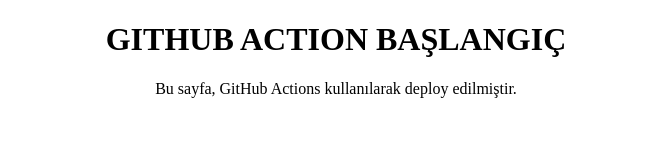
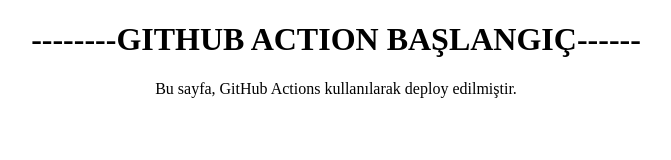
Before and after one commit to hakanbayraktar/github-action-simple, a plain HTML site: page index.html in a window 1280 px wide. Shown: the whole page, without its empty margins (304-975 px from the left). Drawn offline with Linux system fonts and the light colour scheme.

Commit message:
Update index.html

```diff
--- a/index.html
+++ b/index.html
@@ -9,7 +9,7 @@
 </head>
 
 <body>
-    <h1 style="text-align: center;">GITHUB ACTION BAŞLANGIÇ</h1>
+    <h1 style="text-align: center;">--------GITHUB ACTION BAŞLANGIÇ------</h1>
     <p style="text-align: center;">Bu sayfa, GitHub Actions kullanılarak deploy edilmiştir.</p>
 </body>
 
```
